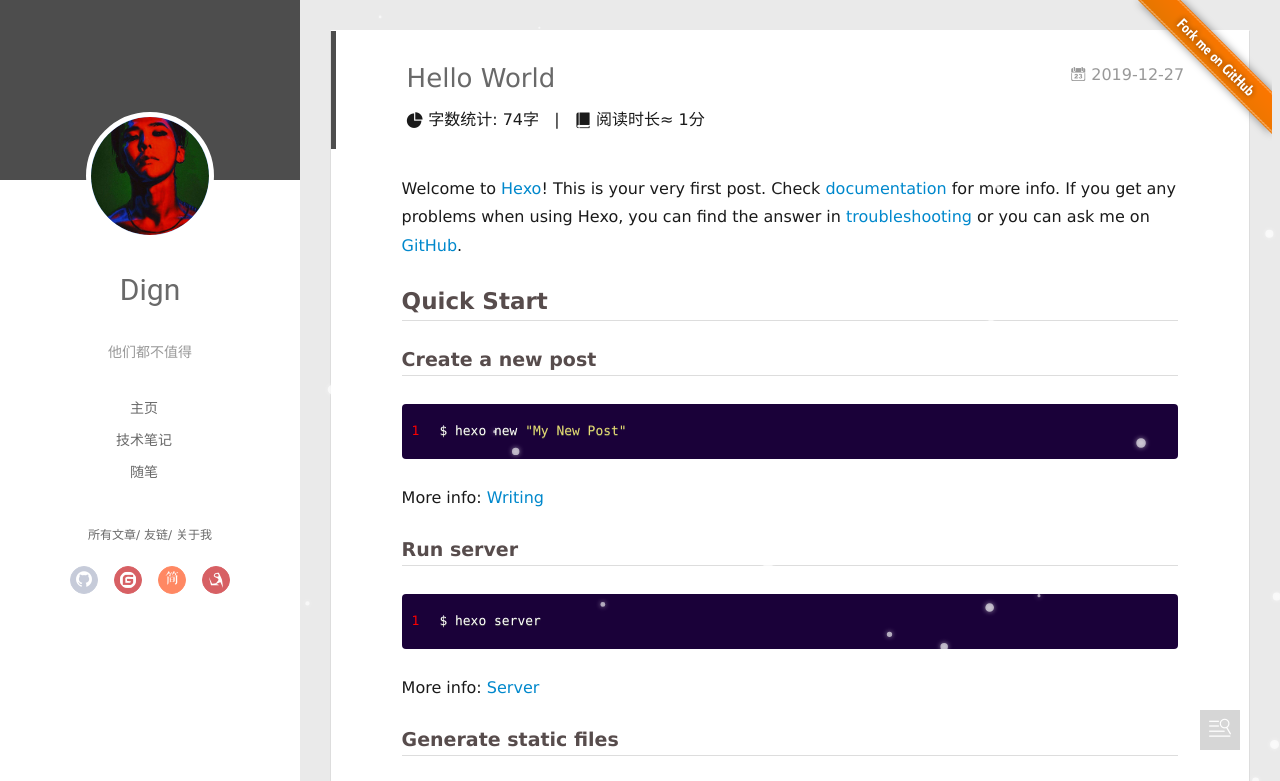
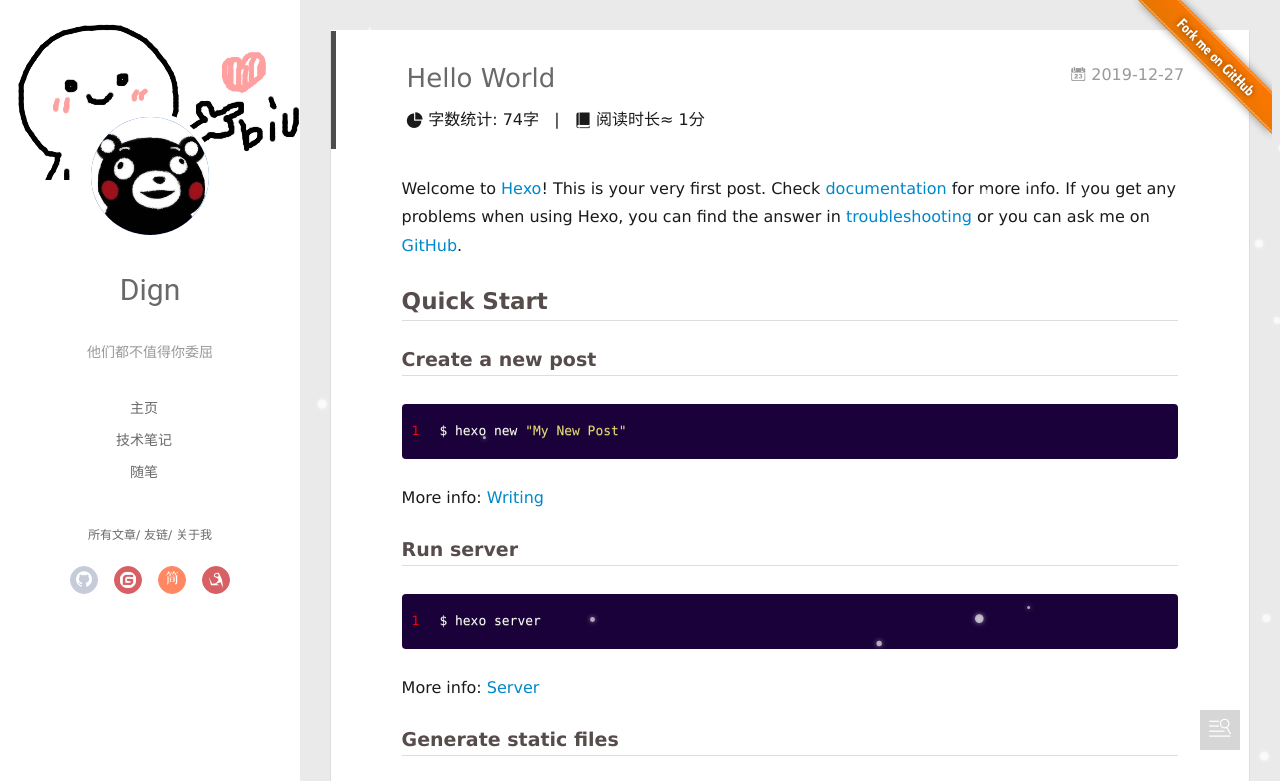
Before and after one commit to Dignn/Dignn.github.io, a plain HTML site: page 2019/12/27/hello-world/index.html in a window 1280 px wide. Shown: the top 781 px of the page. Drawn offline with Linux system fonts and the light colour scheme; some packages are replaced by stand-ins of ours; no server answers; animation ran at ten frames a second; a script that the page names is missing.

Commit message:
Site updated: 2019-12-27 20:00:52

```diff
--- a/2019/12/27/hello-world/index.html
+++ b/2019/12/27/hello-world/index.html
@@ -56,17 +56,17 @@
 
 
 
-<div class="overlay" style="background: #4d4d4d;"></div>
+<div class="overlay" style="background: #4d4d4d;background: url('/img/biubiubiu.gif') no-repeat ;"></div>
 <div class="intrude-less">
 	<header id="header" class="inner">
 		<a href="/" class="profilepic">
-			<img src="/img/avatar.png" class="js-avatar">
+			<img src="/img/aver.jpg" class="js-avatar">
 		</a>
 		<hgroup>
 			<h1 class="header-author"><a href="/">Dign</a></h1>
 		</hgroup>
 
-		<p class="header-subtitle">他们都不值得</p>
+		<p class="header-subtitle">他们都不值得你委屈</p>
 
 
 		<nav class="header-menu">
@@ -131,14 +131,14 @@
 		<header id="header" class="inner">
 			<div class="profilepic">
 				<a href="/">
-					<img src="/img/avatar.png" class="js-avatar">
+					<img src="/img/aver.jpg" class="js-avatar">
 				</a>
 			</div>
 			<hgroup>
 			  <h1 class="header-author js-header-author">Dign</h1>
 			</hgroup>
 
-			<p class="header-subtitle"><i class="icon icon-quo-left"></i>他们都不值得<i class="icon icon-quo-right"></i></p>
+			<p class="header-subtitle"><i class="icon icon-quo-left"></i>他们都不值得你委屈<i class="icon icon-quo-right"></i></p>
 
 
 
@@ -421,6 +421,30 @@
 
 
 
+  <div id="giteement-ctn"></div>
+
+    <link rel="stylesheet" href="/lib/default.css">
+    <script src="/lib/giteement.browser.js"></script>
+
+  <script>
+  <!-- id: "Hello World" -->
+  var giteement = new Giteement({
+    id: '20191227151349',
+    owner: 'like',
+    repo: 'yilia-plus-demo',
+    backcall_uri: 'https://dignn.github.io/',
+    oauth_uri: 'https://cors-anywhere.herokuapp.com/https://gitee.com/oauth/token',
+    oauth: {
+      client_id: 'fa32cc1b7f5c9d3795948b84af49dc8520b323e9d71d2a96d5fcfda1e8140ebc',
+      client_secret: '01ecc0598c1380a0c8dcf480c96b7542dc2c4322905f48a398d4982ec994c5f3'
+    },
+  })
+  giteement.render('giteement-ctn')
+  </script>
+
+
+
+
 
 
 
@@ -609,6 +633,15 @@
             </li>
 
             <li class="search-li">
+              <a href="https://yumesawa.github.io/" target="_blank" class="search-title" >
+
+                  <img src="https://pic.qqtn.com/up/2019-10/2019101709285528923.jpg">
+
+                小仙女
+              </a>
+            </li>
+
+            <li class="search-li">
               <a href="https://github.com/JoeyBling" target="_blank" class="search-title" >
 
                   <i class="icon-link icon"></i>
```
Also changed, not shown: archives/2019/12/index.html (+14 -5 lines), archives/2019/index.html (+14 -5 lines), archives/index.html (+14 -5 lines), index.html (+21 -5 lines), img/aver.jpg (added).
